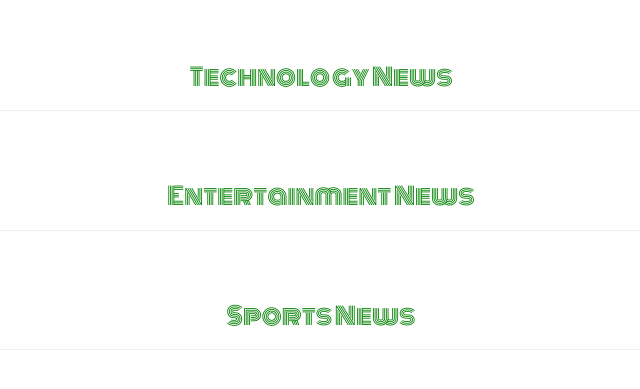
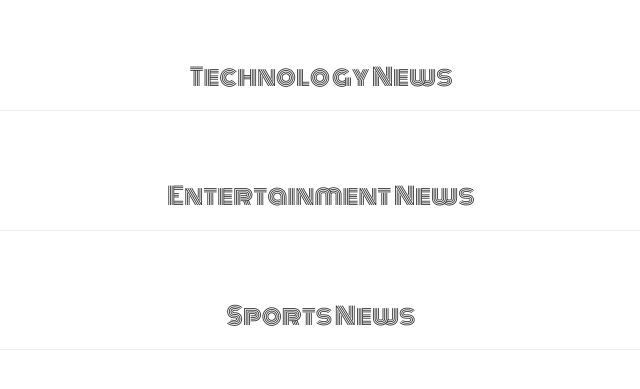
Before and after one commit to AmosMwangi/Sparrow-News-Highlight, a Flask app: template app/templates/index.html in a window 1280 px wide. Shown: the part 80-469 px from the top of the page, without its empty margins (319-959 px from the left). Run offline with Flask 2, Linux system fonts and the light colour scheme; the template is opened without the code that fills it, so the values that code supplies are empty; some libraries are stand-ins or nearby versions.

Commit message:
removed the green color from h3 and used the defauult color ..'black'

```diff
--- a/app/templates/index.html
+++ b/app/templates/index.html
@@ -53,20 +53,20 @@
 <div class="container">
 
 
-  <h3 style="  font-family: 'Monoton', cursive; color: green; margin-top: 6em; text-align: center;" id="technology">
+  <h3 style="  font-family: 'Monoton'; margin-top: 6em; text-align: center;" id="technology">
     Technology News</h3>
   <hr>
 
   {{ macro.displaySourceList(technology_sources)}}
 
 
-  <h3 style="  font-family: 'Monoton', cursive; color: green; margin-top: 3em; text-align: center;" id="entertainment">
+  <h3 style="  font-family: 'Monoton'; margin-top: 3em; text-align: center;" id="entertainment">
     Entertainment News</h3>
   <hr>
 
   {{ macro.displaySourceList(entertainment_sources)}}
 
-  <h3 style="  font-family: 'Monoton', cursive; color: green; margin-top: 3em; text-align: center;" id="sports">Sports
+  <h3 style="  font-family: 'Monoton'; margin-top: 3em; text-align: center;" id="sports">Sports
     News</h3>
   <hr>
 
```
